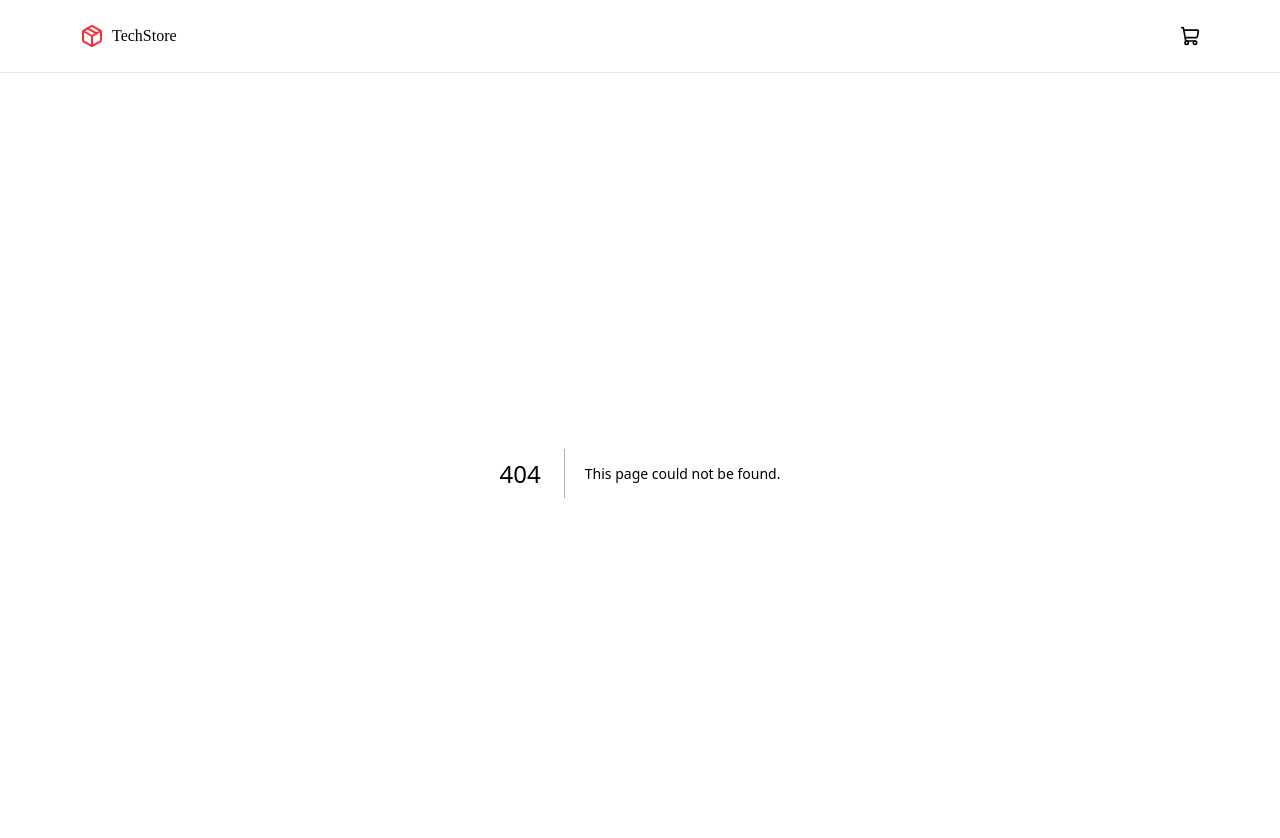
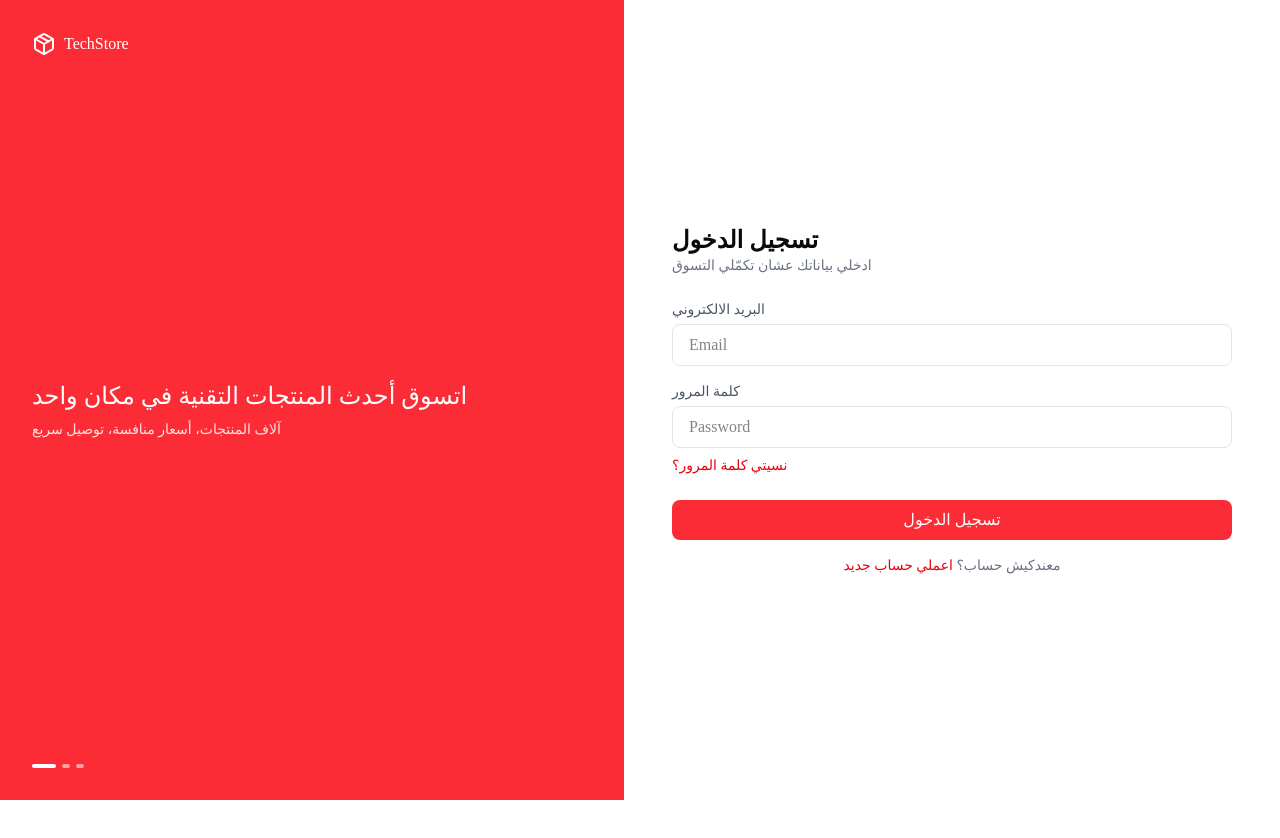
Before and after one commit to norhanabdelhamid94/E-commerce-nextjs-project, a Next.js app: page /login in a window 1280 px wide. Before the commit this address had no page. Shown: the top 838 px of the page. After the commit the page ends 800 px from the top, so only its background shows below. Built offline with nearby package versions, Linux system fonts and the light colour scheme.

Commit message:
add login design and carsoul images in proudct details

```diff
--- a/app/cart/page.tsx
+++ b/app/cart/page.tsx
@@ -12,7 +12,6 @@ import { useDispatch } from "react-redux";
 
 const Cart = () => {
     const items = useAppSelector((state) => state.cart.items);
-
     const router = useRouter()
     const dispatch = useDispatch()
     const subtotal = items.reduce((acc, item) => acc + item.product.price *
@@ -46,7 +45,6 @@ const Cart = () => {
     }
 
     const handleRemove = (productId: number, quantity:number) => {
-
         dispatch(removeFromCart({productId,quantity}))
     }
     return (
--- /dev/null
+++ b/app/login/page.tsx
@@ -0,0 +1,93 @@
+"use client";
+
+import { Package } from "lucide-react";
+import { useState } from "react";
+
+const LoginPage = () => {
+    const [email, setEmail] = useState("");
+    const [password, setPassword] = useState("");
+
+    const handleSubmit = (e: React.FormEvent) => {
+        e.preventDefault();
+        console.log({ email, password });
+    };
+
+    return (
+        <div className="flex min-h-screen">
+            <div className="flex-1 flex flex-col justify-between p-8 bg-red-500">
+                <div className="flex items-center gap-2">
+                    <Package className="text-white" />
+                    <span className="text-white font-medium">TechStore</span>
+                </div>
+                <div>
+                    <p className="text-2xl font-medium text-white mb-2">
+                        اتسوق أحدث المنتجات التقنية في مكان واحد
+                    </p>
+                    <p className="text-sm text-red-100">
+                        آلاف المنتجات، أسعار منافسة، توصيل سريع
+                    </p>
+                </div>
+                <div className="flex gap-1.5">
+                    <div className="w-6 h-1 rounded-full bg-white"></div>
+                    <div className="w-2 h-1 rounded-full bg-red-300"></div>
+                    <div className="w-2 h-1 rounded-full bg-red-300"></div>
+                </div>
+            </div>
+
+            <div className="flex-1 bg-white flex flex-col justify-center p-12">
+                <h1 className="text-2xl font-semibold">تسجيل الدخول</h1>
+                <p className="text-sm text-gray-500 mb-6">
+                    ادخلي بياناتك عشان تكمّلي التسوق
+                </p>
+
+                <form onSubmit={handleSubmit} className="flex flex-col">
+                    <div className="flex flex-col gap-1 mb-4">
+                        <label className="text-sm text-gray-600">
+                            البريد الالكتروني
+                        </label>
+                        <input
+                            type="email"
+                            value={email}
+                            onChange={(e) => setEmail(e.target.value)}
+                            placeholder="Email"
+                            className="border rounded-md px-4 py-2 outline-none"
+                        />
+                    </div>
+
+                    <div className="flex flex-col gap-1 mb-2">
+                        <label className="text-sm text-gray-600">
+                            كلمة المرور
+                        </label>
+                        <input
+                            type="password"
+                            value={password}
+                            onChange={(e) => setPassword(e.target.value)}
+                            placeholder="Password"
+                            className="border rounded-md px-4 py-2 outline-none"
+                        />
+                    </div>
+
+                    <a href="#" className="text-sm text-red-600 text-left mb-6">
+                        نسيتي كلمة المرور؟
+                    </a>
+
+                    <button
+                        type="submit"
+                        className="bg-red-500 text-white rounded-md py-2 cursor-pointer hover:bg-red-600 w-full mb-4"
+                    >
+                        تسجيل الدخول
+                    </button>
+
+                    <p className="text-sm text-gray-500 text-center">
+                        معندكيش حساب؟{" "}
+                        <a href="/signup" className="text-red-600">
+                            اعملي حساب جديد
+                        </a>
+                    </p>
+                </form>
+            </div>
+        </div>
+    );
+};
+
+export default LoginPage;
--- a/app/product/[id]/page.tsx
+++ b/app/product/[id]/page.tsx
@@ -1,61 +1,51 @@
 "use client";
 
-import QuantityButton from "@/components/QuantityButton";
-import { addToCart, fetchProductById } from "@/store/cartSlice";
-import { useAppDispatch, useAppSelector } from "@/store/hooks";
-import { ArrowLeft, ShoppingCart } from "lucide-react";
+import { useEffect, useState } from "react";
+import { useParams, useRouter } from "next/navigation";
 import Image from "next/image";
 import Link from "next/link";
-import { useParams, useRouter } from "next/navigation";
-import { useEffect } from "react";
+import { ArrowLeft, ShoppingCart, ChevronLeft, ChevronRight } from "lucide-react";
+import { useAppDispatch, useAppSelector } from "@/store/hooks";
+import { fetchProductById, addToCart } from "@/store/cartSlice";
 
 const ProductDetails = () => {
     const { id } = useParams();
     const router = useRouter();
     const dispatch = useAppDispatch();
 
-    const {
-        selectedProduct: product,
-        items,
-        status,
-        error,
-    } = useAppSelector((state) => state.cart);
+    const { selectedProduct, status, error, items } = useAppSelector(
+        (state) => state.cart
+    );
+
+    const [currentImageIndex, setCurrentImageIndex] = useState(0); // ✅ الـ state بتاع الكاروسيل
 
     useEffect(() => {
         if (id) {
             dispatch(fetchProductById(id as string));
+            setCurrentImageIndex(0); // ✅ رجّعي للصورة الأولى لو المستخدم دخل منتج جديد
         }
-    }, [dispatch, id]);
+    }, [id, dispatch]);
 
     const handleAddToCart = () => {
-        if (!product) return;
-
-        dispatch(
-            addToCart({
-                product,
-                quantity: 1,
-            })
-        );
+        if (selectedProduct) {
+            dispatch(addToCart({ product: selectedProduct, quantity: 1 }));
+        }
     };
 
     if (status === "loading") {
-        return (
-            <div className="flex items-center justify-center h-[70vh]">
-                <h1 className="text-2xl font-semibold">Loading...</h1>
-            </div>
-        );
+        return <p className="text-center py-16">Loading product...</p>;
     }
 
-    if (status === "failed") {
+    if (status === "failed" || !selectedProduct) {
         return (
-            <div className="flex flex-col items-center justify-center h-[70vh] gap-4">
-                <h1 className="text-2xl font-bold">
-                    {error || "Something went wrong"}
-                </h1>
-
+            <div className="flex flex-col items-center justify-center gap-2 mt-16">
+                <h1 className="text-2xl font-bold">Product not found</h1>
+                <p className="text-pale-sky">
+                    The product you&apos;re looking for doesn&apos;t exist.
+                </p>
                 <Link
                     href="/"
-                    className="bg-red-500 text-white px-4 py-2 rounded-md"
+                    className="text-sm font-medium py-2 px-4 rounded-md bg-red-500 text-white mt-6"
                 >
                     Back to Products
                 </Link>
@@ -63,84 +53,141 @@ const ProductDetails = () => {
         );
     }
 
-    if (!product) {
-        return (
-            <div className="flex flex-col items-center justify-center h-[70vh] gap-4">
-                <h1 className="text-2xl font-bold">
-                    Product not found
-                </h1>
+    const product = selectedProduct;
+    const images = product.images?.length ? product.images : ["/placeholder-image.svg"];
+    const isInCart = items.some((item) => item.product.id === product.id);
 
-                <Link
-                    href="/"
-                    className="bg-red-500 text-white px-4 py-2 rounded-md"
-                >
-                    Back to Products
-                </Link>
-            </div>
+    // ✅ دوال التنقل بين الصور
+    const goToPrevious = () => {
+        setCurrentImageIndex((prev) =>
+            prev === 0 ? images.length - 1 : prev - 1
         );
-    }
+    };
+
+    const goToNext = () => {
+        setCurrentImageIndex((prev) =>
+            prev === images.length - 1 ? 0 : prev + 1
+        );
+    };
 
     return (
-        <div className="py-8 max-w-7xl mx-auto px-4">
+        <div className="py-8 max-w-7xl m-auto">
             <Link
                 href="/"
-                className="flex items-center gap-2 text-sm font-medium"
+                className="flex items-center justify-center gap-2 font-medium text-sm"
             >
                 <ArrowLeft className="h-4 w-4" />
                 Back
             </Link>
 
-            <div className="flex flex-col lg:flex-row gap-10 mt-8">
-                <div className="flex-1">
-                    <div className="aspect-square overflow-hidden rounded-2xl bg-gray-100">
+            <div className="flex gap-8 mt-6 w-full h-full">
+                {/* ✅ الكاروسيل هنا */}
+                <div className="flex-1 flex flex-col gap-3">
+                    <div className="relative aspect-square overflow-hidden rounded-2xl h-[36.5rem]">
                         <Image
-                            src={
-                                product.images?.[0] ||
-                                "/placeholder-image.svg"
-                            }
-                            alt={product.title}
-                            width={600}
-                            height={600}
-                            className="w-full h-full object-cover"
+                            src={images[currentImageIndex]}
+                            fill
+                            alt={`${product.title} - image ${currentImageIndex + 1}`}
+                            className="object-cover"
                         />
+
+                        {/* زرار السابق */}
+                        {images.length > 1 && (
+                            <button
+                                onClick={goToPrevious}
+                                className="absolute left-3 top-1/2 -translate-y-1/2
+                                bg-white/80 hover:bg-white rounded-full p-2
+                                shadow-md cursor-pointer transition"
+                            >
+                                <ChevronLeft className="h-5 w-5" />
+                            </button>
+                        )}
+
+                        {/* زرار التالي */}
+                        {images.length > 1 && (
+                            <button
+                                onClick={goToNext}
+                                className="absolute right-3 top-1/2 -translate-y-1/2
+                                bg-white/80 hover:bg-white rounded-full p-2
+                                shadow-md cursor-pointer transition"
+                            >
+                                <ChevronRight className="h-5 w-5" />
+                            </button>
+                        )}
                     </div>
+
+                    {/* النقط (Dots) تحت الصورة */}
+                    {images.length > 1 && (
+                        <div className="flex justify-center gap-2">
+                            {images.map((_, index) => (
+                                <button
+                                    key={index}
+                                    onClick={() => setCurrentImageIndex(index)}
+                                    className={`h-2 rounded-full transition-all cursor-pointer ${
+                                        index === currentImageIndex
+                                            ? "w-6 bg-red-500"
+                                            : "w-2 bg-athens-gray"
+                                    }`}
+                                />
+                            ))}
+                        </div>
+                    )}
+
+                    {/* صور مصغرة (Thumbnails) - اختياري */}
+                    {images.length > 1 && (
+                        <div className="flex gap-2 mt-2">
+                            {images.map((img, index) => (
+                                <button
+                                    key={index}
+                                    onClick={() => setCurrentImageIndex(index)}
+                                    className={`h-16 w-16 rounded-lg overflow-hidden border-2 cursor-pointer ${
+                                        index === currentImageIndex
+                                            ? "border-red-500"
+                                            : "border-athens-gray"
+                                    }`}
+                                >
+                                    <Image
+                                        src={img}
+                                        width={64}
+                                        height={64}
+                                        alt={`thumbnail ${index + 1}`}
+                                        className="object-cover w-full h-full"
+                                    />
+                                </button>
+                            ))}
+                        </div>
+                    )}
                 </div>
 
-                <div className="flex-1">
-                    <p className="uppercase text-sm tracking-wider text-red-500 font-medium">
-                        {product.category?.name}
+                {/* تفاصيل المنتج */}
+                <div className="flex-1 flex flex-col gap-4">
+                    <p className="text-pale-sky text-xs font-medium uppercase tracking-wider">
+                        {product.category.name}
                     </p>
-
-                    <h1 className="text-4xl font-bold mt-2">
+                    <h1 className="text-2xl font-bold leading-tight">
                         {product.title}
                     </h1>
-
-                    <p className="text-3xl font-bold mt-5">
+                    <p className="text-2xl font-semibold text-shark">
                         ${product.price}
                     </p>
-
-                    <p className="mt-6 leading-8 text-gray-600">
+                    <p className="text-pale-sky text-sm leading-relaxed">
                         {product.description}
                     </p>
 
-                    <div className="flex gap-4 mt-8">
-                        {items.some(
-                            (item) => item.product.id === product.id
-                        ) ? (
-                            <QuantityButton product={product} />
-                        ) : (
-                            <button
-                                onClick={handleAddToCart}
-                                className="flex-1 bg-red-500 text-white rounded-md py-3 flex items-center justify-center gap-2 hover:bg-red-600 transition"
-                            >
-                                <ShoppingCart className="w-5 h-5" />
-                                Add to Cart
-                            </button>
-                        )}
-
+                    <div className="flex gap-4 mt-6">
                         <button
+                            className="font-medium flex-3 text-sm border border-athens-gray
+                            py-2.5 cursor-pointer rounded-md flex items-center justify-center
+                            gap-2 shadow-xs bg-red-500 text-white"
+                            onClick={handleAddToCart}
+                        >
+                            <ShoppingCart className="h-4 w-4" />
+                            {isInCart ? "Added to Cart" : "Add to Cart"}
+                        </button>
+                        <button
+                            className="font-medium flex-1 text-sm border border-athens-gray
+                            cursor-pointer rounded-md shadow-xs"
                             onClick={() => router.push("/cart")}
-                            className="flex-1 border rounded-md py-3 hover:bg-gray-100 transition"
                         >
                             View Cart
                         </button>
--- a/components/Header.tsx
+++ b/components/Header.tsx
@@ -19,8 +19,13 @@ export const Header = () => {
     const [searchTerm, setSearchTerm] = useState("")
 
     const totalQuantity = items.reduce((acc, curr) => curr.quantity + acc, 0)
+    const hideHeaderRoutes = ["/login", "/signup"];
+    const shouldHideHeader = hideHeaderRoutes.includes(pathname);
 
-       useEffect(() => {
+    if (shouldHideHeader) {
+        return null; // ✅ متعرضيش أي حاجة خالص
+    }
+    useEffect(() => {
         const timer = setTimeout(() => {
             dispatch(filterProduct(searchTerm));
         }, 500);
--- a/store/cartSlice.ts
+++ b/store/cartSlice.ts
@@ -40,8 +40,6 @@ export const fetchProductById = createAsyncThunk(
         }
 
         const data: IProduct = await response.json();
-        console.log(data,'dataaaaa fetchProductById');
-
         return data;
     }
 );
@@ -59,8 +57,6 @@ export const fetchProducts = createAsyncThunk(
         }
 
         const data: IProduct[] = await response.json();
-        console.log(data,'dataaaaaaa');
-
         return data;
     }
 );
```
Also changed, not shown: app/signup/page.tsx (added).
